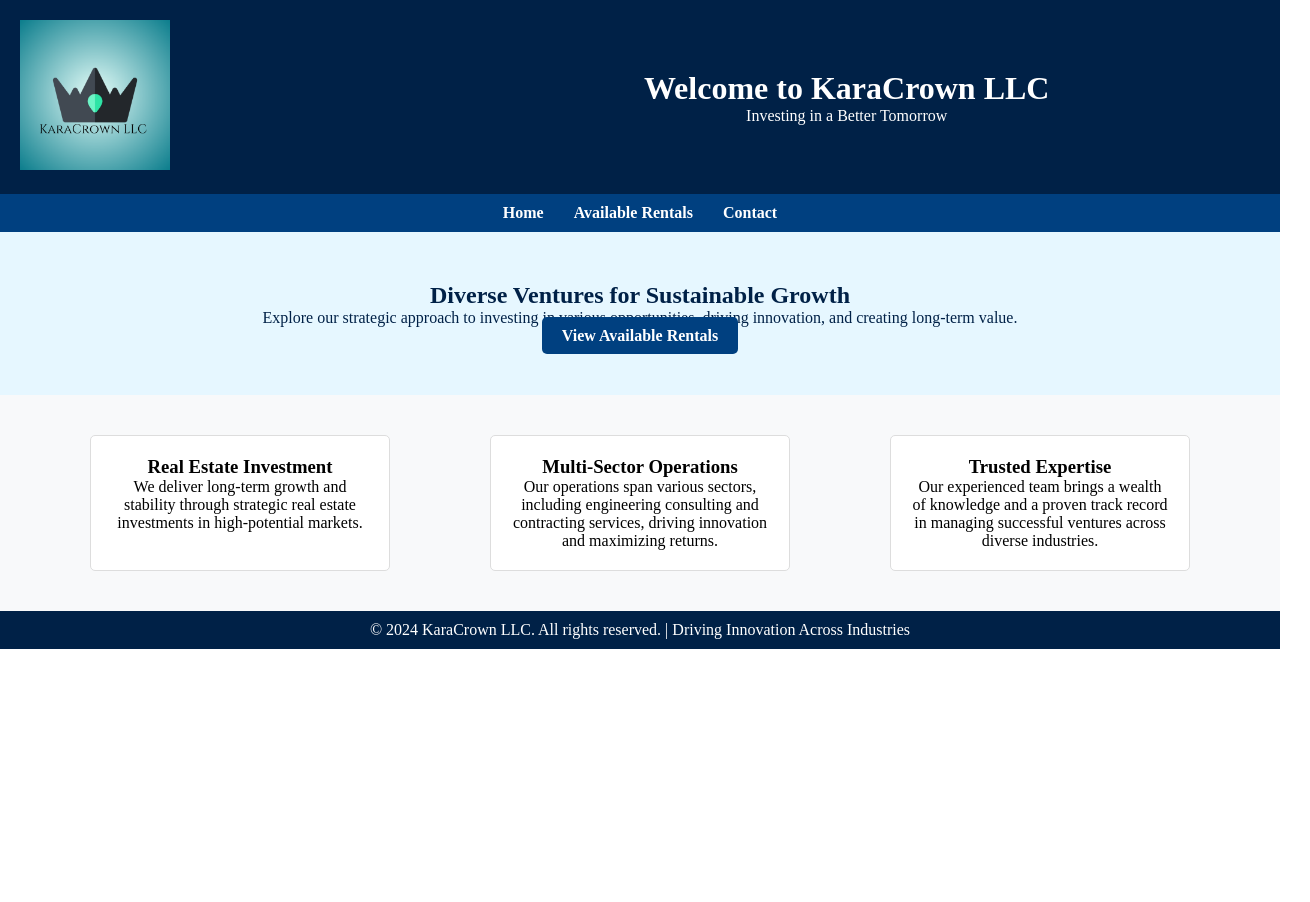
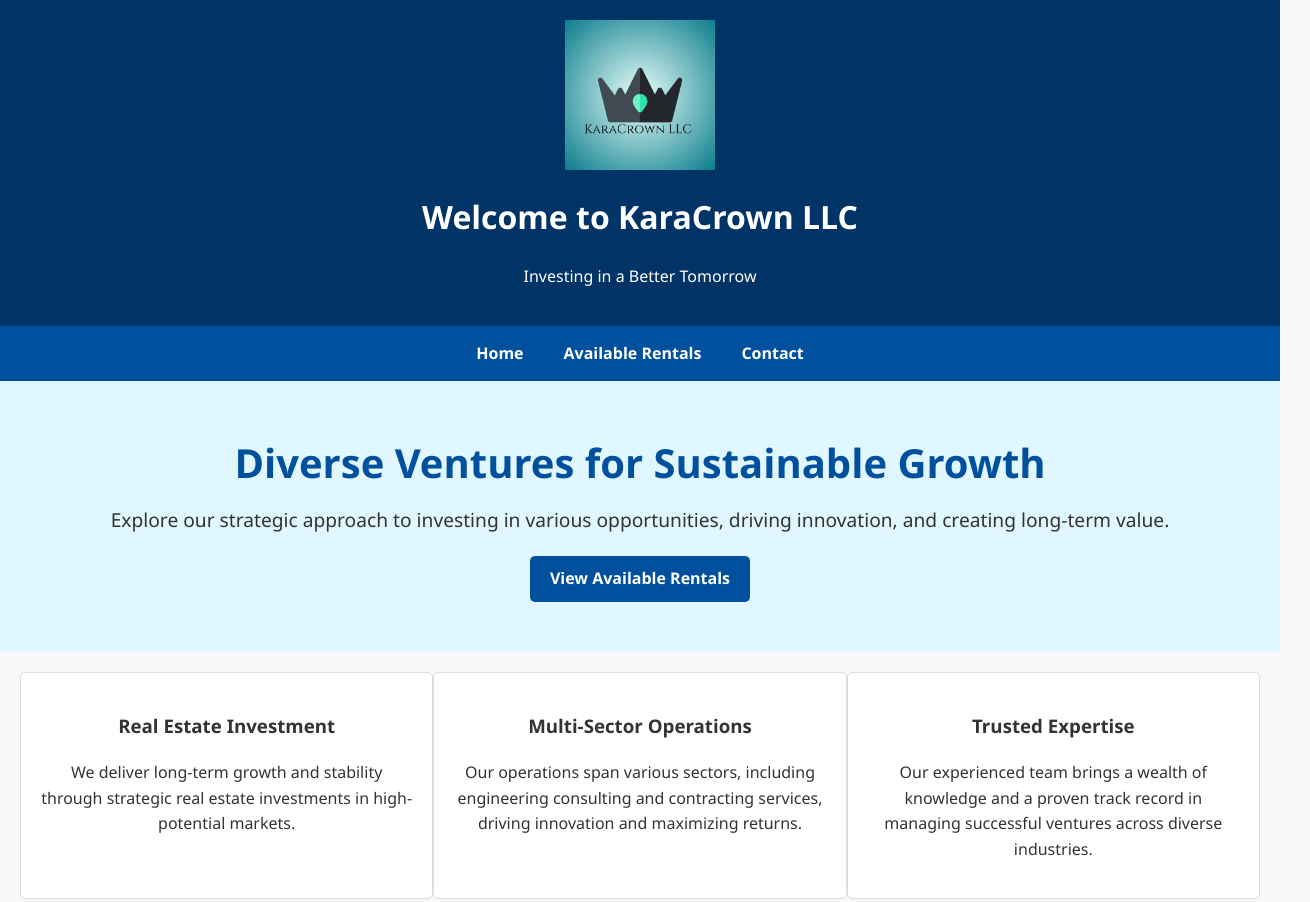
Before and after one commit to ekarabu/karacrown-website, a website: page index.html in a window 1280 px wide. Shown: the top 902 px of the page, 1310 px wide, since content can reach past the window. Before the commit the page ends 800 px from the top, so only its background shows below. Drawn offline with Linux system fonts and the light colour scheme.

Commit message:
changed the color2

```diff
--- a/index.html
+++ b/index.html
@@ -8,16 +8,16 @@
     <link rel="stylesheet" href="style.css">
 </head>
 <body>
-    <header class="header">
-        <div class="logo-container">
+    <header>
+        <div class="header-container">
             <img src="images/KC_logo.png" alt="KaraCrown LLC Logo" class="logo">
-        </div>
-        <div class="header-text">
-            <h1>Welcome to KaraCrown LLC</h1>
-            <p>Investing in a Better Tomorrow</p>
+            <div class="header-text">
+                <h1>Welcome to KaraCrown LLC</h1>
+                <p>Investing in a Better Tomorrow</p>
+            </div>
         </div>
     </header>
-    <nav class="navbar">
+    <nav>
         <a href="index.html">Home</a>
         <a href="rentals.html">Available Rentals</a>
         <a href="contact.html">Contact</a>
@@ -41,7 +41,7 @@
             <p>Our experienced team brings a wealth of knowledge and a proven track record in managing successful ventures across diverse industries.</p>
         </div>
     </section>
-    <footer class="footer">
+    <footer>
         <p>© 2024 KaraCrown LLC. All rights reserved. | Driving Innovation Across Industries</p>
     </footer>
 </body>
--- a/style.css
+++ b/style.css
@@ -1,87 +1,128 @@
 /* style.css */
-
-/* General Reset */
-* {
-    box-sizing: border-box;
+body {
+    font-family: 'Segoe UI', Tahoma, Geneva, Verdana, sans-serif;
     margin: 0;
-    padding: 0;
+    background-color: #f8f8f8;
+    color: #333;
+    line-height: 1.6;
 }
-
-/* Header */
-.header {
-    background-color: #002147; /* Deep blue matching your site */
-    color: #ffffff;
-    display: flex;
-    align-items: center;
-    justify-content: space-between;
+header {
+    background-color: #003366;
+    color: #fff;
     padding: 20px;
-}
-
-.logo-container {
-    flex: 1;
-}
-
-.logo {
-    max-width: 150px; /* Adjust size as needed */
-    height: auto;
-}
-
-.header-text {
-    flex: 2;
     text-align: center;
 }
-
-.navbar {
-    background-color: #004080; /* Lighter blue for contrast */
-    color: #ffffff;
+nav {
     display: flex;
     justify-content: center;
-    padding: 10px 0;
+    background-color: #00509e;
 }
-
-.navbar a {
-    color: #ffffff;
+nav a {
+    color: #fff;
+    padding: 15px 20px;
     text-decoration: none;
-    margin: 0 15px;
     font-weight: bold;
 }
-
+nav a:hover {
+    background-color: #003366;
+}
 .hero {
-    background-color: #e6f7ff; /* Soft blue for hero section */
-    color: #002147;
     text-align: center;
+    background-color: #e0f7ff;
     padding: 50px 20px;
 }
-
+.hero h2 {
+    margin: 0;
+    font-size: 2.5em;
+    color: #00509e;
+}
+.hero p {
+    font-size: 1.2em;
+    margin: 10px 0 20px;
+}
 .cta-button {
-    background-color: #004080;
-    color: #ffffff;
+    display: inline-block;
+    background-color: #00509e;
+    color: #fff;
     padding: 10px 20px;
-    border: none;
     text-decoration: none;
     font-weight: bold;
     border-radius: 5px;
 }
-
+.cta-button:hover {
+    background-color: #003366;
+}
 .features {
     display: flex;
     justify-content: space-around;
-    padding: 40px;
-    background-color: #f8f9fa;
+    padding: 20px;
 }
-
 .feature {
-    background-color: #ffffff;
+    background-color: #fff;
     border: 1px solid #ddd;
     border-radius: 5px;
     padding: 20px;
-    max-width: 300px;
+    width: 30%;
     text-align: center;
 }
+footer {
+    text-align: center;
+    padding: 15px;
+    background-color: #003366;
+    color: #fff;
+    position: relative;
+    bottom: 0;
+    width: 100%;
+}
 
-.footer {
-    background-color: #002147;
-    color: #ffffff;
-    text-align: center;
-    padding: 10px 0;
+
+/* Rentals Page Styles */
+.rentals-container {
+    display: flex;
+    flex-wrap: wrap;
+    justify-content: space-around;
+    padding: 20px;
+    background-color: #f8f8f8;
 }
+
+.rental-item {
+    width: 300px;
+    border: 1px solid #ddd;
+    border-radius: 8px;
+    overflow: hidden;
+    background-color: #fff;
+    margin: 10px;
+    box-shadow: 0 4px 8px rgba(0, 0, 0, 0.1);
+    transition: transform 0.2s;
+}
+
+.rental-item:hover {
+    transform: translateY(-5px);
+}
+
+.rental-item img {
+    width: 100%;
+    height: 200px;
+    object-fit: cover;
+}
+
+.rental-details {
+    padding: 15px;
+}
+
+.rental-details h3 {
+    margin: 0 0 10px;
+    color: #333;
+}
+
+.rental-details p {
+    margin: 5px 0;
+    color: #666;
+}
+
+.logo {
+    width: 150px; /* Adjust the size as needed */
+    height: auto;
+    display: block;
+    margin: 0 auto; /* Center the logo if desired */
+}
```
